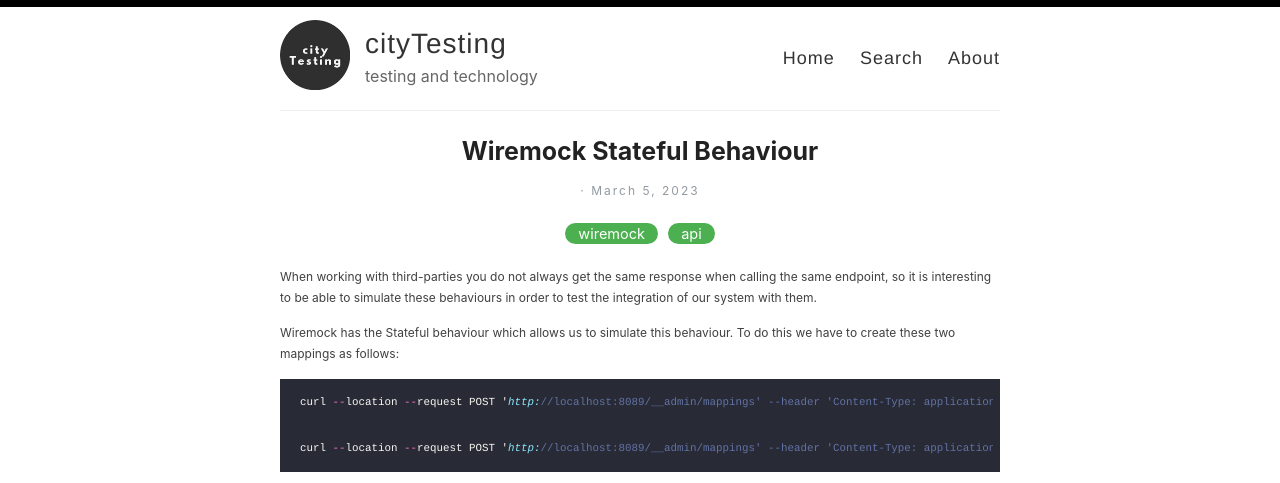
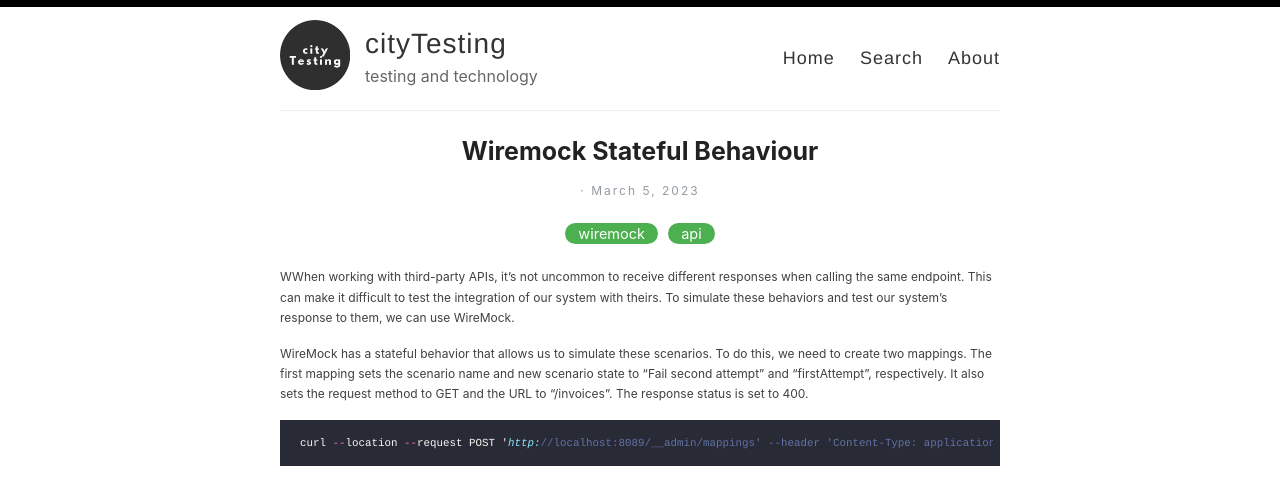
Before and after one commit to cityTesting/citytesting.github.io, a Jekyll site: the page built from _posts/2023-03-05-Wiremock-Stateful-Behaviour.md, in a window 1280 px wide. Shown: the top 483 px of the page. Built offline with Jekyll 4.4.1, drawn with Linux system fonts in a browser that asks for light colours; some of the changed text lies outside the part shown.

Commit message:
Update 2023-03-05-Wiremock-Stateful-Behaviour.md

````diff
--- a/_posts/2023-03-05-Wiremock-Stateful-Behaviour.md
+++ b/_posts/2023-03-05-Wiremock-Stateful-Behaviour.md
@@ -4,21 +4,28 @@ title: Wiremock Stateful Behaviour
 categories: [wiremock, api]
 ---
 
-When working with third-parties you do not always get the same response when calling the same endpoint, so it is interesting to be able to simulate these behaviours in order to test the integration of our system with them.
+WWhen working with third-party APIs, it's not uncommon to receive different responses when calling the same endpoint. This can make it difficult to test the integration of our system with theirs. To simulate these behaviors and test our system's response to them, we can use WireMock.
 
-Wiremock has the Stateful behaviour which allows us to simulate this behaviour. To do this we have to create these two mappings as follows:
+WireMock has a stateful behavior that allows us to simulate these scenarios. To do this, we need to create two mappings. The first mapping sets the scenario name and new scenario state to "Fail second attempt" and "firstAttempt", respectively. It also sets the request method to GET and the URL to "/invoices". The response status is set to 400.
+
 ```java
 curl --location --request POST 'http://localhost:8089/__admin/mappings' --header 'Content-Type: application/json' --data-raw '{  "scenarioName": "Fail second attempt", "newScenarioState":"firstAttempt", "request": {"method": "GET","url": "/invoices"},"response": {"status": 400}}'
 ```
+The second mapping sets the scenario name to "Fail second attempt", new scenario state to "secondAttempt", and required scenario state to "firstAttempt". It also sets the request method to GET and URL to "/invoices". The response status is set to 200.
+
 
 ```java
 curl --location --request POST 'http://localhost:8089/__admin/mappings' --header 'Content-Type: application/json' --data-raw '{"scenarioName": "Fail second attempt","newScenarioState": "secondAttempt","requiredScenarioState": "firstAttempt","request": {"method": "GET","url": "/invoices"},"response": {"status": 200}}'
 ```
 
-With these two curls we are going to add to the wiremock the scenario displays on the next image.
+With these two mappings, we can add the scenario displayed in the image below to WireMock. When we request localhost:8089/invoices for the first time, we'll receive a 400 status. When we request it again, we'll receive a 200 status.
+
 
 ![](https://i.imgur.com/LZ5WsJI.png)
 
-After this we will receive a 400 status the first time that it is requested to localhost:8089/invoices and then 200 status the second time.
+WireMock also has other features that make it useful for testing APIs. For example, it can be used to simulate network latency or errors in responses. It also supports matching requests based on various criteria such as headers or query parameters.
+
+To use WireMock for testing, you'll need to add it as a dependency in your project and configure it appropriately. You can find more information on how to do this on their website at https://wiremock.org/.
+
 
 [More info on Wiremock](https://wiremock.org/docs/stateful-behaviour/)
````
